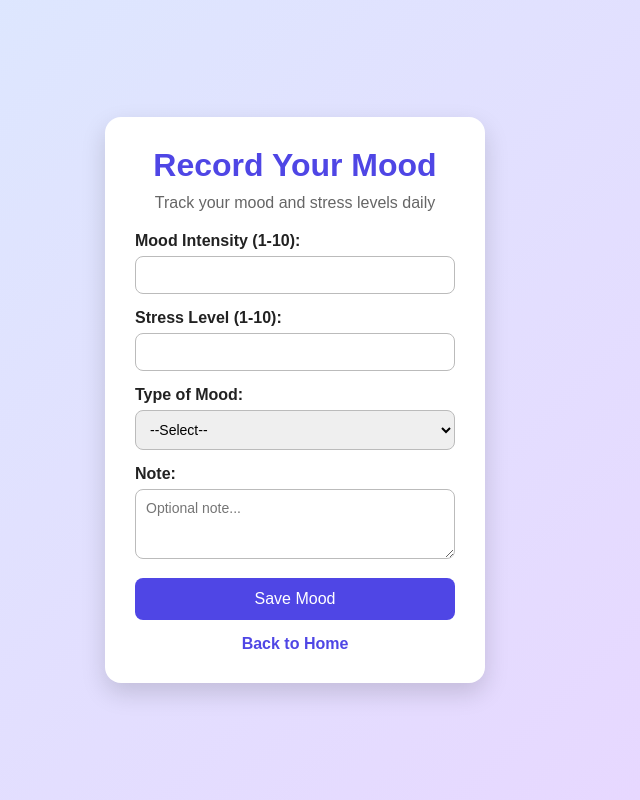
After one commit to harshprogramming/group29project, a PHP site: page /mood.html in a window 1280 px wide. The commit adds this page. Shown: the whole page, without its empty margins (345-985 px from the left). Run offline with PHP 8.4, Linux system fonts and the light colour scheme.

Commit message:
Mood Entry

```diff
--- a/home.html
+++ b/home.html
@@ -20,7 +20,7 @@
         </p>
 
         <div class="nav-buttons">
-            <a href="#">Mood Entry</a>
+            <a href="mood.html">Mood Entry</a>
             <a href="#">Activities</a>
             <a href="#">Analyzer</a>
             <a href="login.html" class="logout">Logout</a>
--- /dev/null
+++ b/mood.html
@@ -0,0 +1,99 @@
+<!DOCTYPE html>
+<html lang="en">
+<head>
+    <meta charset="UTF-8">
+    <title>Mood Entry</title>
+    <link rel="stylesheet" href="style.css">
+</head>
+<body>
+
+<div class="container">
+    <h1>Record Your Mood</h1>
+    <p>Track your mood and stress levels daily</p>
+
+    <form id="moodForm">
+
+        <div class="form-group">
+            <label for="intensity">Mood Intensity (1-10):</label>
+            <input type="number" id="intensity" min="1" max="10" required>
+        </div>
+
+        <div class="form-group">
+            <label for="stress">Stress Level (1-10):</label>
+            <input type="number" id="stress" min="1" max="10" required>
+        </div>
+
+        <div class="form-group">
+            <label for="mood_level">Type of Mood:</label>
+            <select id="mood_level" required>
+                <option value="">--Select--</option>
+                <option value="happy">Happy</option>
+                <option value="sad">Sad</option>
+                <option value="stressed">Stressed</option>
+                <option value="angry">Angry</option>
+            </select>
+        </div>
+
+        <div class="form-group">
+            <label for="note">Note:</label>
+            <textarea id="note" rows="3" placeholder="Optional note..."></textarea>
+        </div>
+
+        <button type="submit">Save Mood</button>
+    </form>
+
+    <div class="link-text">
+        <a href="home.html">Back to Home</a>
+    </div>
+</div>
+
+<script>
+document.getElementById("moodForm").addEventListener("submit", async function(e) {
+    e.preventDefault();
+
+    const entry_id = Date.now();
+    const user_id = 1; // TODO: 替换为登录用户 ID
+    const date = new Date().toISOString().split('T')[0];
+    const time = new Date().toISOString().split('T')[1].split('.')[0];
+
+    const intensity = document.getElementById("intensity").value;
+    const stress_level = document.getElementById("stress").value;
+    const mood_level = document.getElementById("mood_level").value;
+    const note = document.getElementById("note").value;
+
+    if (!intensity || !stress_level || !mood_level) {
+        alert("Please fill all required fields");
+        return;
+    }
+
+    try {
+        const res = await fetch("http://localhost/mood-tracker-backend/public/index.php/moods", {
+            method: "POST",
+            headers: {
+                "Content-Type": "application/json"
+            },
+            body: JSON.stringify({
+                entry_id,
+                user_id,
+                date,
+                time,
+                intensity,
+                stress_level,
+                mood_level,
+                note
+            })
+        });
+
+        const text = await res.text();
+        alert("Mood Entry Saved: " + text);
+
+        document.getElementById("moodForm").reset();
+
+    } catch (err) {
+        alert("Error: " + err);
+    }
+});
+</script>
+
+</body>
+</html>
```
Also changed, not shown: style.css (line endings or trailing spaces).
